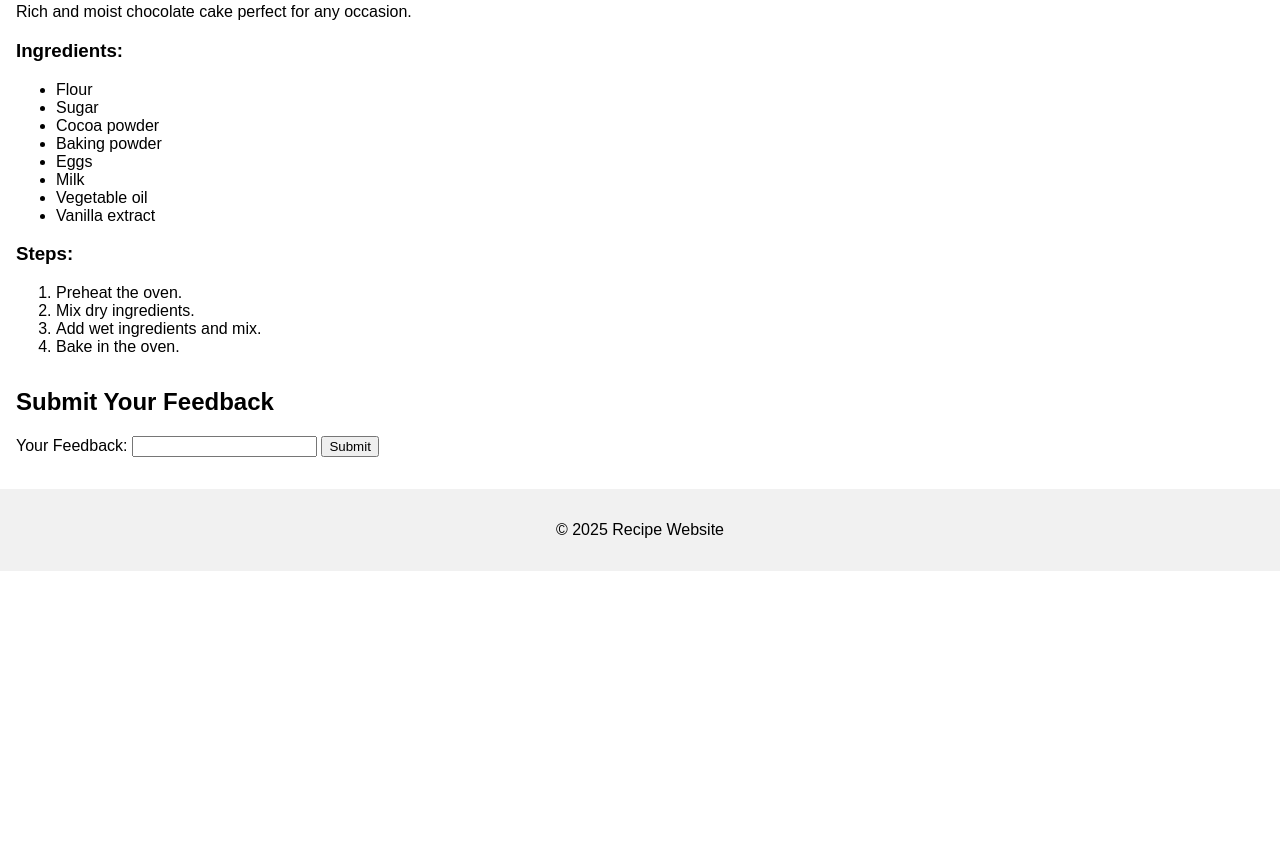
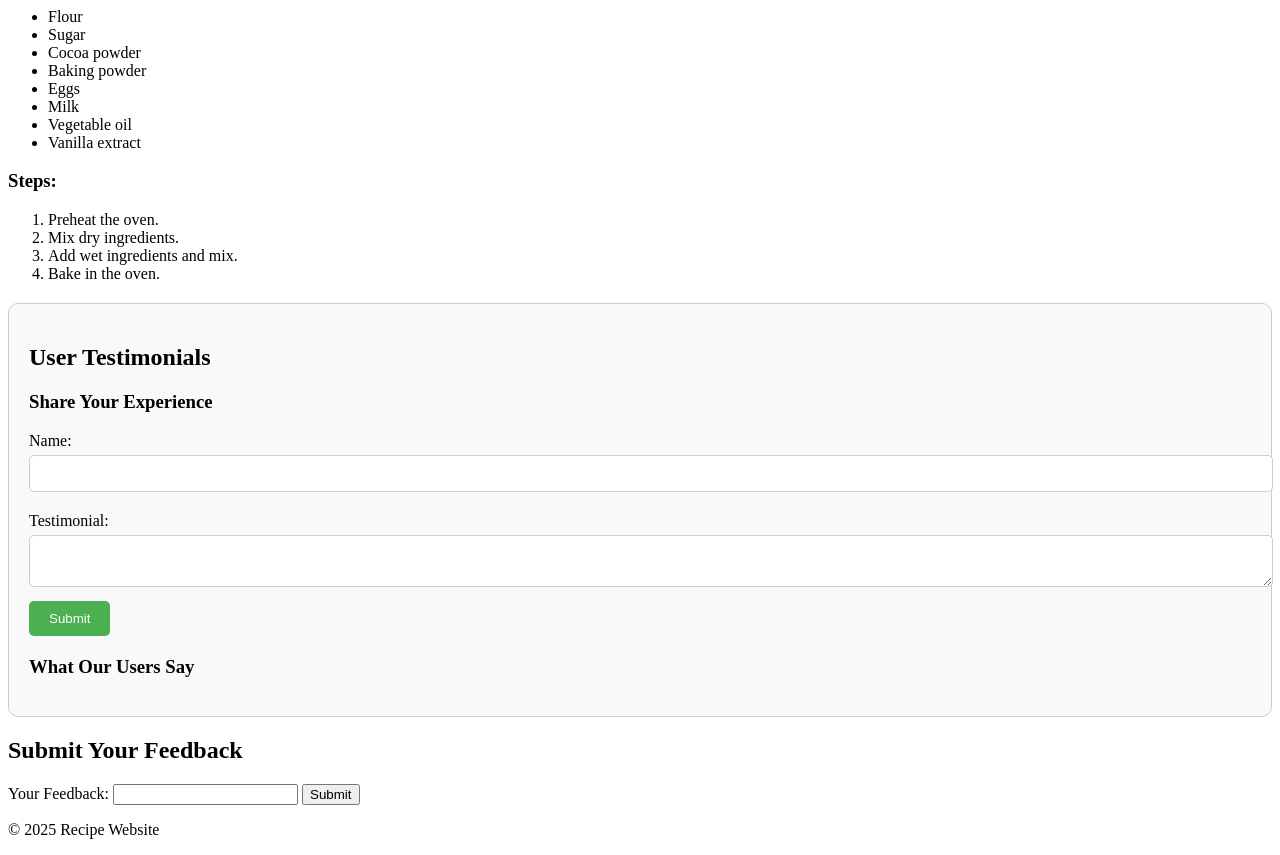
Before and after one commit to mustafajnedian/recipe-website, a plain HTML site: page index.html in a window 1280 px wide. Shown: the part 1128-1983 px from the top of the page. Before the commit the page ends 1699 px from the top, so only its background shows below. Drawn offline with Linux system fonts and the light colour scheme.

Commit message:
Add user testimonials feature

```diff
--- a/index.html
+++ b/index.html
@@ -17,7 +17,7 @@
       <p>Discover a variety of mouth-watering recipes to satisfy your culinary cravings. Whether you're an experienced chef or a kitchen novice, we have something for everyone. Explore, cook, and enjoy!</p>
     </section>
     <section class="recipe">
-        <h2>Spaghetti Carbonara made in Dev/Ops CI/CD Pipeline</h2>
+      <h2>Spaghetti Carbonara</h2>
       <img src="images/spaghetti-carbonara.jpg" alt="Spaghetti Carbonara">
       <p>This classic Italian pasta dish is made with eggs, cheese, pancetta, and pepper.</p>
       <h3>Ingredients:</h3>
@@ -37,7 +37,7 @@
       </ol>
     </section>
     <section class="recipe">
-        <h2>Chocolate Cake with Soft and Delicious Bread</h2>
+      <h2>Chocolate Cake</h2>
       <img src="images/chocolate-cake.jpg" alt="Chocolate Cake">
       <p>Rich and moist chocolate cake perfect for any occasion.</p>
       <h3>Ingredients:</h3>
@@ -59,6 +59,24 @@
         <li>Bake in the oven.</li>
       </ol>
     </section>
+    <!-- New User Testimonials Section -->
+    <section class="testimonials">
+      <h2>User Testimonials</h2>
+      <div class="testimonial-form">
+        <h3>Share Your Experience</h3>
+        <form id="testimonial-form">
+          <label for="username">Name:</label>
+          <input type="text" id="username" name="username" required>
+          <label for="testimonial">Testimonial:</label>
+          <textarea id="testimonial" name="testimonial" required></textarea>
+          <button type="submit">Submit</button>
+        </form>
+      </div>
+      <div id="testimonial-list">
+        <h3>What Our Users Say</h3>
+        <!-- Testimonials will be dynamically added here -->
+      </div>
+    </section>
     <!-- Feedback Form -->
     <section class="feedback">
       <h2>Submit Your Feedback</h2>
--- a/scripts.js
+++ b/scripts.js
@@ -3,6 +3,8 @@ document.addEventListener('DOMContentLoaded', function() {
   const responseMessage = document.getElementById('response-message');
   const searchBar = document.getElementById('search-bar');
   const recipeList = document.getElementById('recipe-list');
+  const testimonialForm = document.getElementById('testimonial-form');
+  const testimonialList = document.getElementById('testimonial-list');
 
   // Handle feedback form submission
   form.addEventListener('submit', function(event) {
@@ -46,4 +48,20 @@ document.addEventListener('DOMContentLoaded', function() {
       }
     });
   });
+
+  // Handle testimonial form submission
+  testimonialForm.addEventListener('submit', function(event) {
+    event.preventDefault();
+    const username = document.getElementById('username').value;
+    const testimonial = document.getElementById('testimonial').value;
+
+    // Create testimonial item and add to the list
+    const testimonialItem = document.createElement('div');
+    testimonialItem.classList.add('testimonial-item');
+    testimonialItem.innerHTML = `<strong>${username}</strong><p>${testimonial}</p>`;
+    testimonialList.appendChild(testimonialItem);
+
+    // Clear form
+    testimonialForm.reset();
+  });
 });
--- a/styles.css
+++ b/styles.css
@@ -1,33 +1,55 @@
-body {
-  font-family: Arial, sans-serif;
-  margin: 0;
-  padding: 0;
+/* Add these styles to styles.css */
+
+.testimonials {
+  background-color: #f9f9f9;
+  padding: 20px;
+  margin: 20px 0;
+  border: 1px solid #ccc;
+  border-radius: 10px;
 }
 
-header {
-  background-color: #ff6347;
-  color: white;
-  padding: 1rem;
-  text-align: center;
+.testimonial-form {
+  margin-bottom: 20px;
 }
 
-main {
-  padding: 1rem;
+.testimonial-form h3,
+#testimonial-list h3 {
+  margin-top: 0;
 }
 
-.recipe {
-  margin-bottom: 2rem;
+.testimonial-form label {
+  display: block;
+  margin: 10px 0 5px;
 }
 
-.recipe img {
-  max-width: 100%;
-  height: auto;
-  display: block;
-  margin: 0 auto 1rem;
+.testimonial-form input,
+.testimonial-form textarea {
+  width: 100%;
+  padding: 10px;
+  margin-bottom: 10px;
+  border: 1px solid #ccc;
+  border-radius: 5px;
 }
 
-footer {
-  background-color: #f1f1f1;
-  padding: 1rem;
-  text-align: center;
+.testimonial-form button {
+  display: inline-block;
+  padding: 10px 20px;
+  background-color: #4CAF50;
+  color: white;
+  border: none;
+  border-radius: 5px;
+  cursor: pointer;
 }
+
+.testimonial-form button:hover {
+  background-color: #45a049;
+}
+
+#testimonial-list .testimonial-item {
+  padding: 10px;
+  border-bottom: 1px solid #ddd;
+}
+
+#testimonial-list .testimonial-item:last-child {
+  border-bottom: none;
+}
```
Lines whose indentation alone changed are shown as unchanged.
